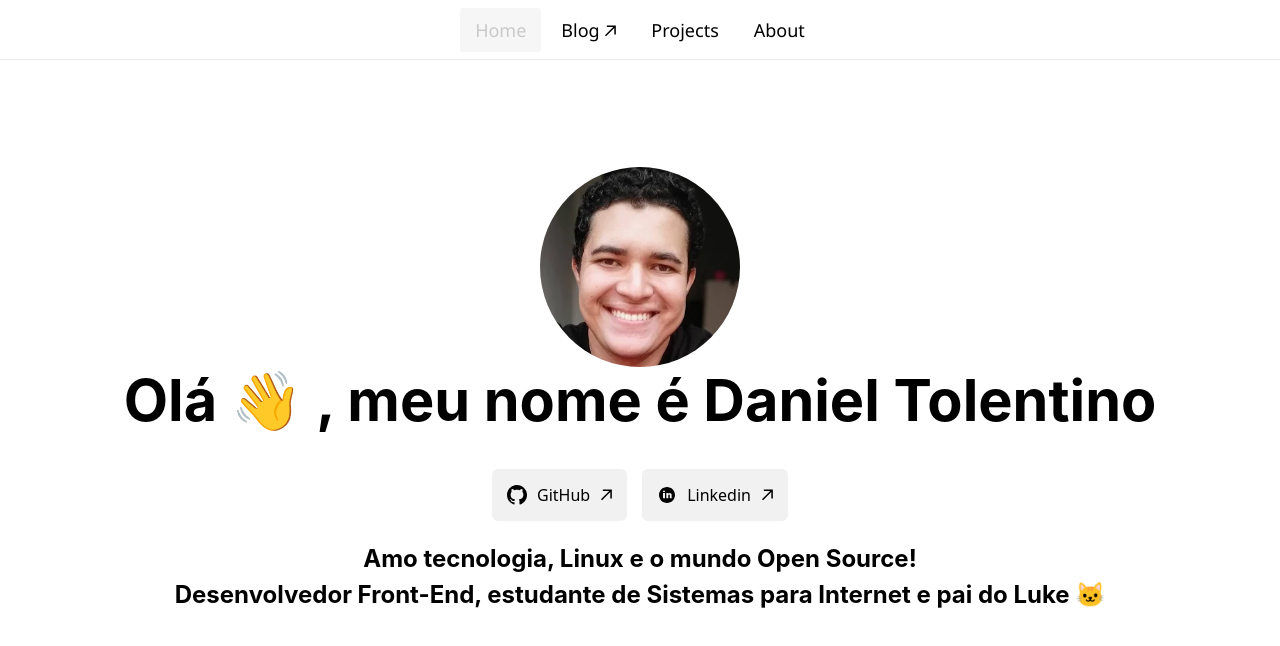
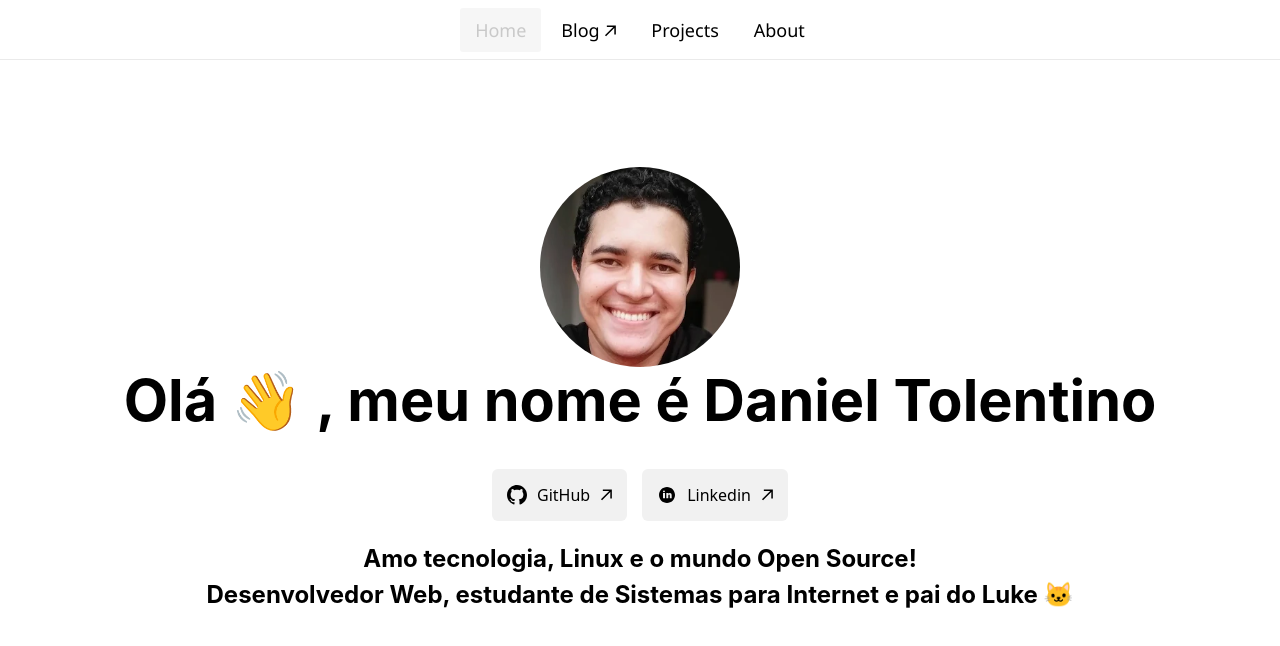
Before and after one commit to DanielTolentino/personal-page, a Next.js app: page / in a window 1280 px wide. Shown: the top 646 px of the page. Built offline with nearby package versions, Linux system fonts and the light colour scheme.

Commit message:
Change wording

```diff
--- a/pages/index.js
+++ b/pages/index.js
@@ -134,7 +134,7 @@ export default function Home() {
               <h2 className={styles.description}>
                 Amo tecnologia, Linux e o mundo Open Source!
                 <br></br>
-                Desenvolvedor Front-End, estudante de Sistemas para Internet e
+                Desenvolvedor Web, estudante de Sistemas para Internet e
                 pai do Luke 🐱
               </h2>
             </div>
```
